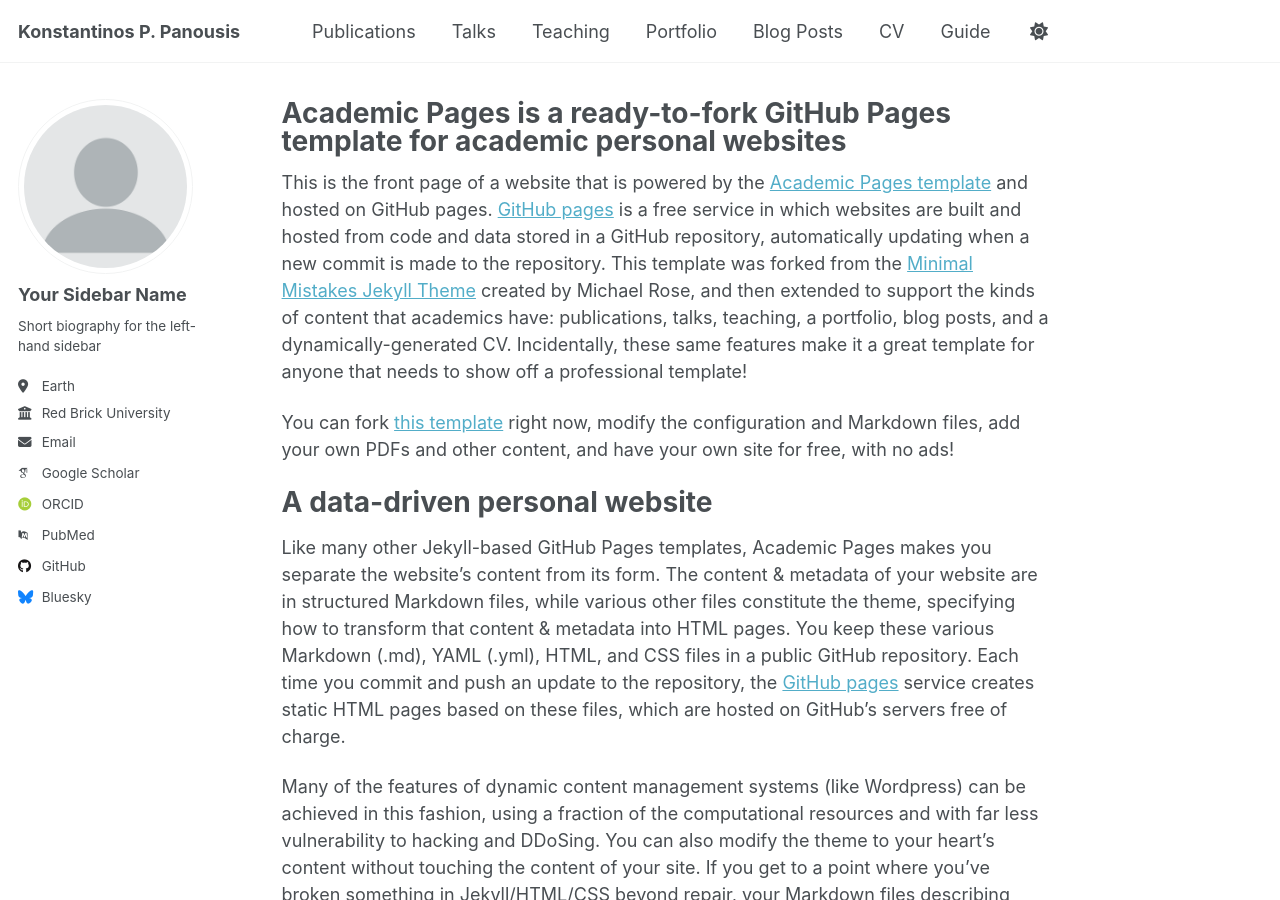
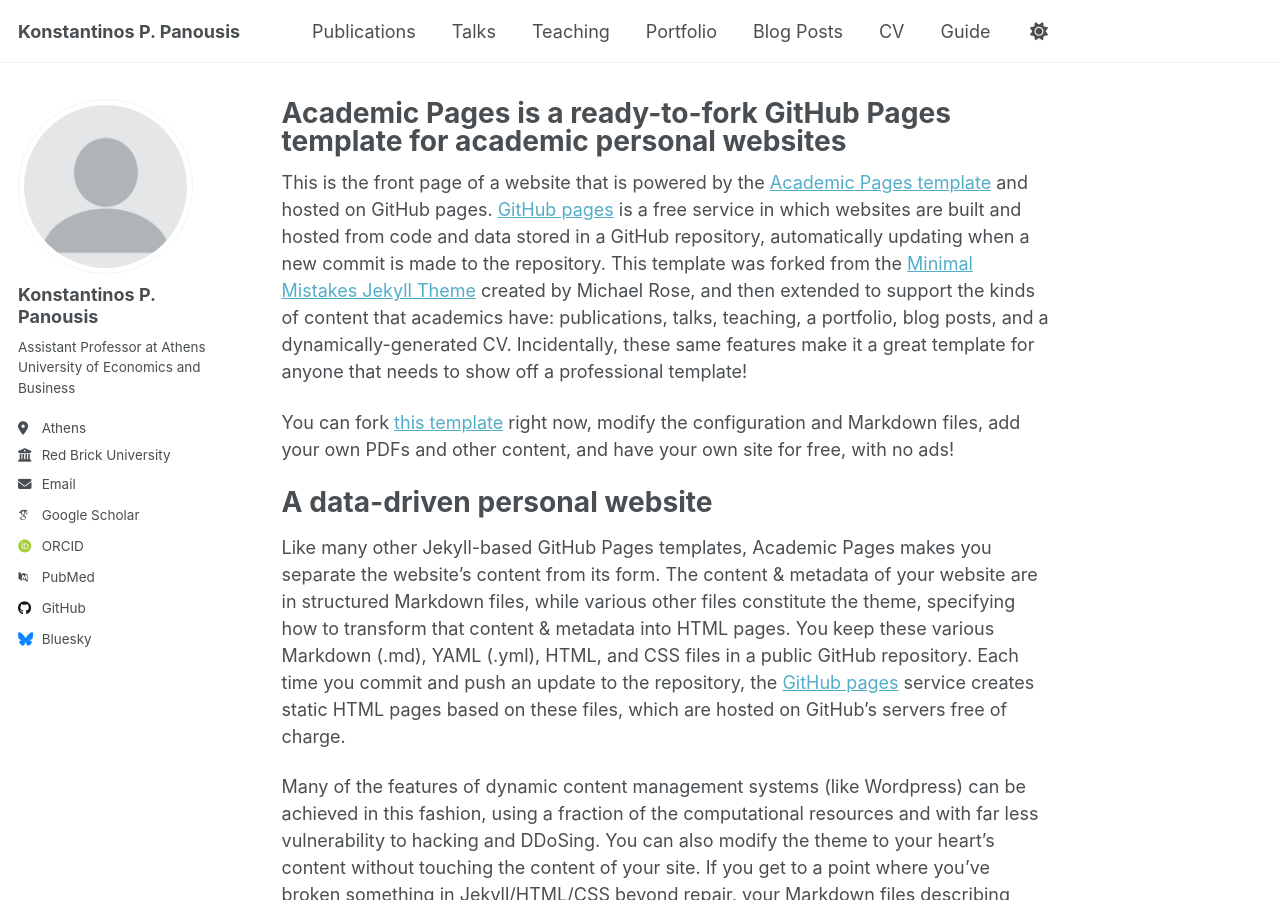
Before and after one commit to konpanousis/konpanousis.github.io, a Jekyll site: the page built from _pages/about.md, in a window 1280 px wide and 900 px high. Built offline with Jekyll 4.4.1, drawn with Linux system fonts in a browser that asks for light colours; some web fonts are replaced; a script that is not in the unit is left out.

Commit message:
Update _config.yml

```diff
--- a/_config.yml
+++ b/_config.yml
@@ -23,10 +23,10 @@ repository               : "academicpages/academicpages.github.io"
 author:
   # Biographic information
   avatar           : "profile.png"
-  name             : "Your Sidebar Name"
+  name             : "Konstantinos P. Panousis"
   pronouns         : # example: "she/her"
-  bio              : "Short biography for the left-hand sidebar"
-  location         : "Earth"
+  bio              : "Assistant Professor at Athens University of Economics and Business"
+  location         : "Athens"
   employer         : "Red Brick University"
   uri              : # URL
   email            : "none@example.org"
```
